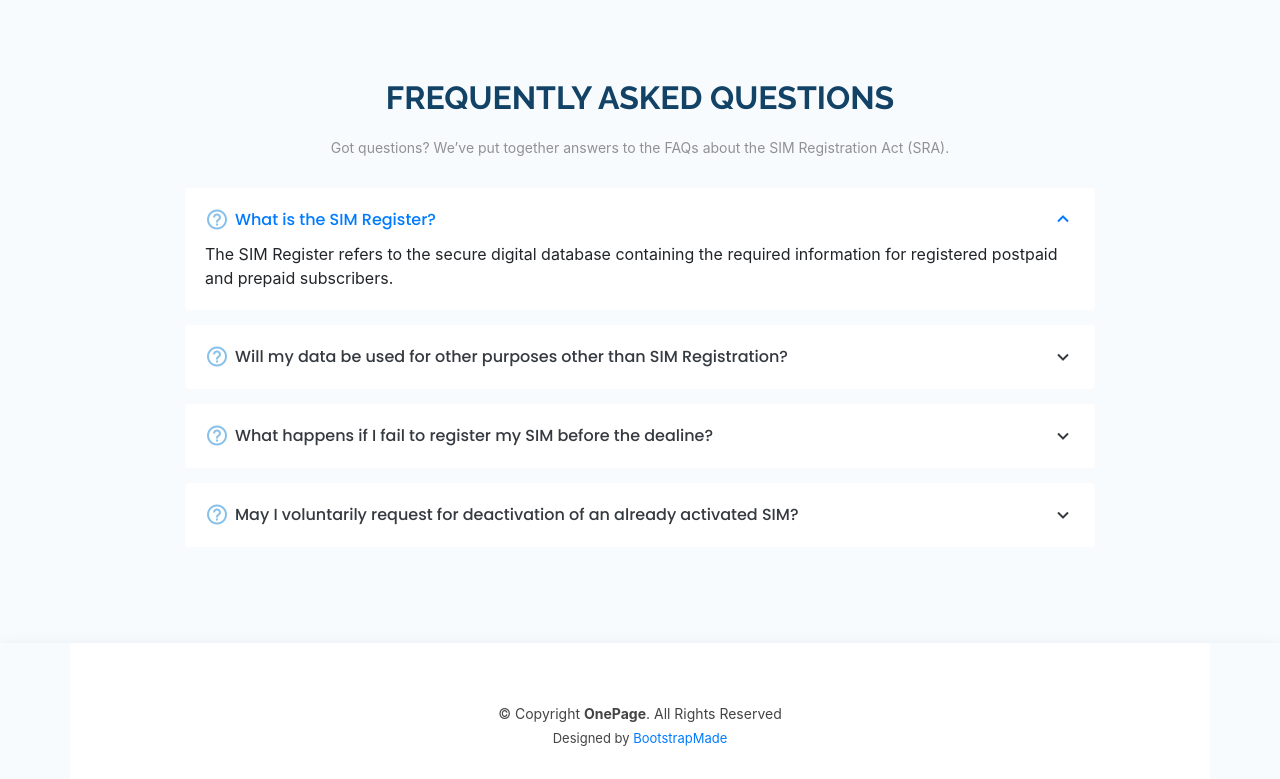
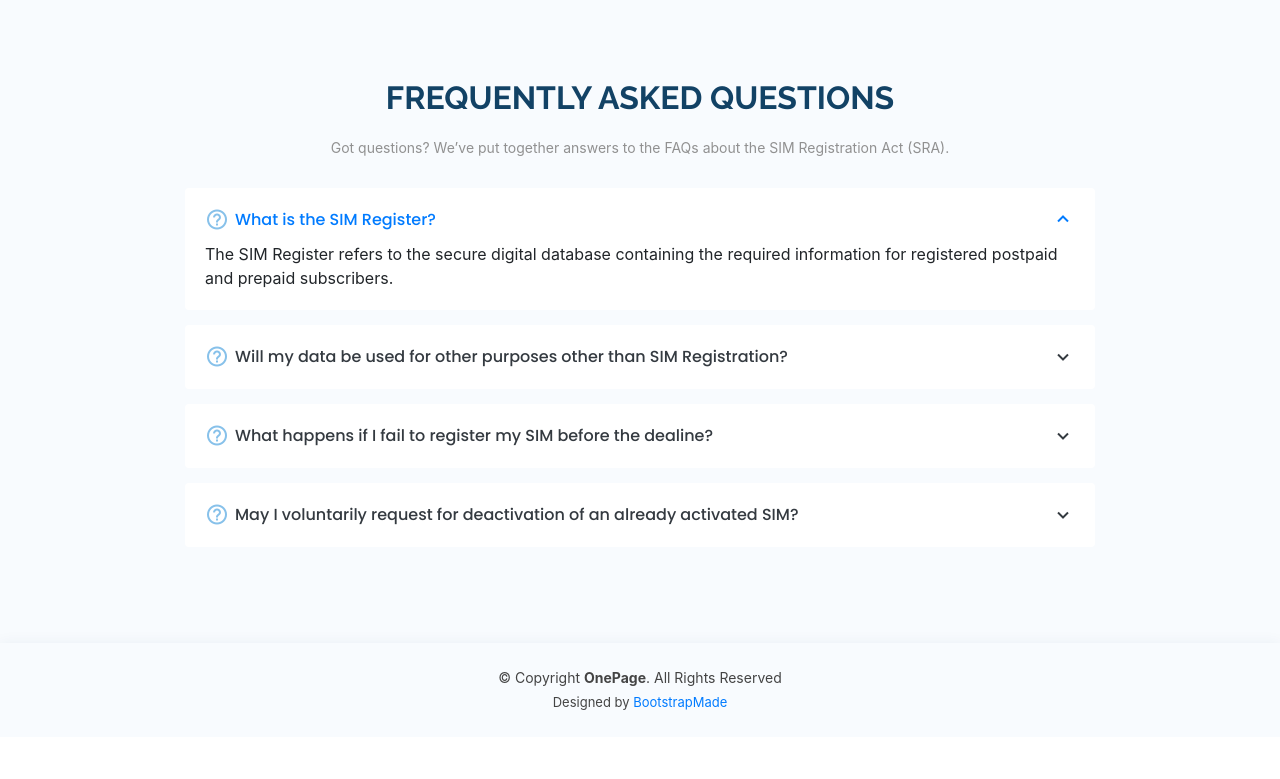
Before and after one commit to johnlouie09/simreg-project, a PHP site: page / in a window 1280 px wide. Shown: the part 2855-3634 px from the top of the page. After the commit the page ends 3565 px from the top, so only its background shows below. Run offline with PHP 8.4, Linux system fonts and the light colour scheme.

Commit message:
fixing the container footer

```diff
--- a/index.php
+++ b/index.php
@@ -504,7 +504,8 @@ if($_SERVER["REQUEST_METHOD"] == "POST"){
 
    <!-- ======= Footer ======= -->
   <footer id="footer">
-    <div class="container footer-top">
+    <div class="container py-4">
+      <div class="me-md-auto text-center text-md-start">
         <div class="copyright">
           &copy; Copyright <strong><span>OnePage</span></strong>. All Rights Reserved
         </div>
@@ -515,6 +516,7 @@ if($_SERVER["REQUEST_METHOD"] == "POST"){
           <!-- Purchase the pro version with working PHP/AJAX contact form: https://bootstrapmade.com/onepage-multipurpose-bootstrap-template/ -->
           Designed by <a href="https://bootstrapmade.com/">BootstrapMade</a>
         </div>
+      </div>
     </div>
   </footer><!-- End Footer -->
 
```
